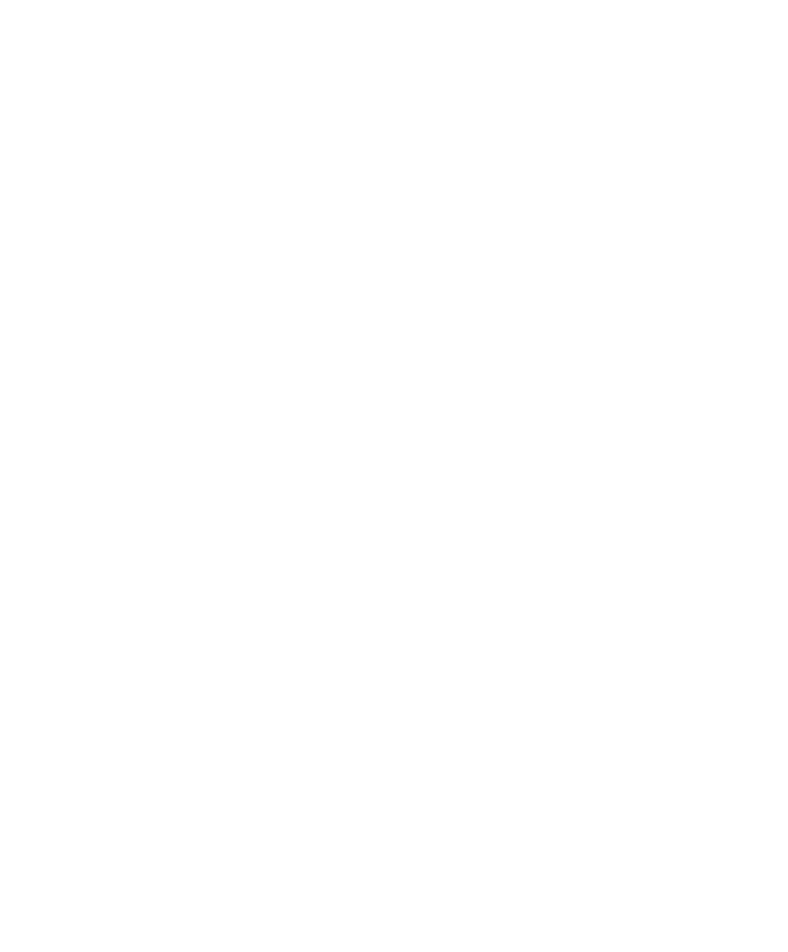
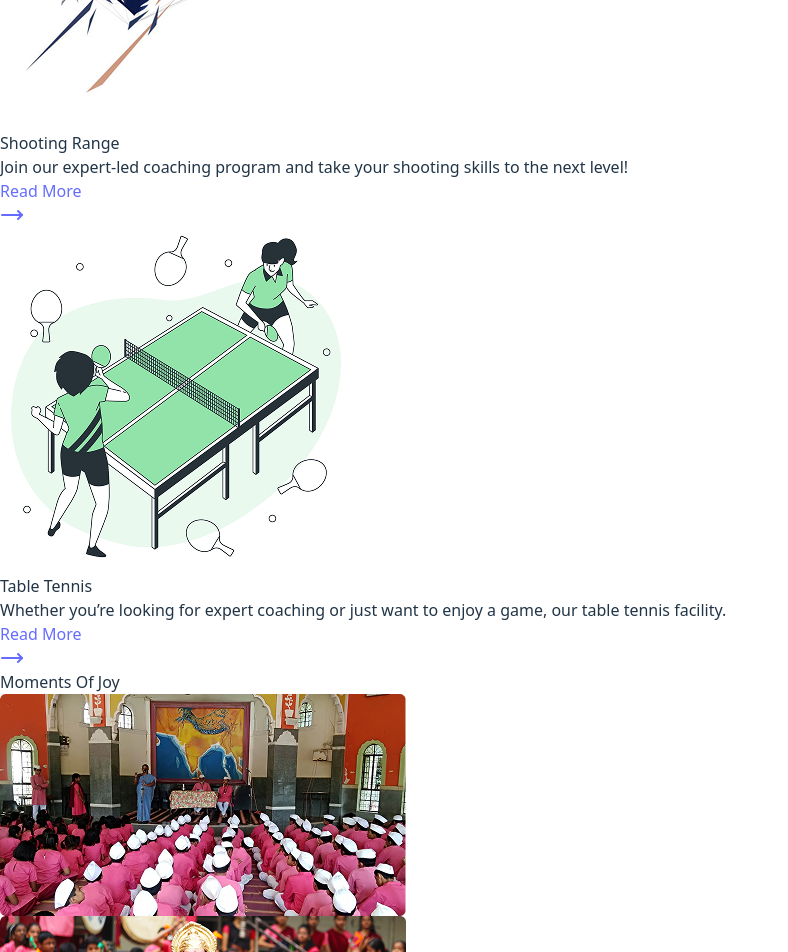
Before and after one commit to devangprjpt588/matrumandir, a React (Vite) app in the folder matrumandir-website/: page / in a window 1280 px wide. Shown: the part 1720-2672 px from the top of the page, without its empty margins (0-788 px from the left). Before the commit the page ends 1062 px from the top, so only its background shows below. Built offline with nearby package versions, Linux system fonts and the light colour scheme; the HTML template or start-up script is replaced by a standard one.

Commit message:
Home Page Done

```diff
--- a/matrumandir-website/package.json
+++ b/matrumandir-website/package.json
@@ -13,7 +13,9 @@
     "lucide-react": "^0.511.0",
     "react": "^19.1.0",
     "react-dom": "^19.1.0",
-    "react-router-dom": "^7.6.0"
+    "react-icons": "^5.5.0",
+    "react-router-dom": "^7.6.0",
+    "yet-another-react-lightbox": "^3.23.2"
   },
   "devDependencies": {
     "@eslint/js": "^9.25.0",
--- a/matrumandir-website/src/App.jsx
+++ b/matrumandir-website/src/App.jsx
@@ -1,5 +1,6 @@
 import { Routes, Route } from 'react-router-dom'
 import Headers from './components/Headers'
+import Footer from './components/Footer'
 import HomePage from './pages/HomePage'
 import AboutUs from './pages/AboutUs'
 import Coordinator from './pages/Coordinator'
@@ -19,6 +20,7 @@
         <Route path="/competition" element={<Competitions />} />
         <Route path="/contact" element={<Contact />} />
       </Routes>
+      <Footer />
     </>
   )
 }
--- /dev/null
+++ b/matrumandir-website/src/components/Card.jsx
@@ -0,0 +1,31 @@
+import { Link } from "react-router-dom";
+import { MoveRight } from "lucide-react";
+
+const Card = ({ image, title, description, link }) => {
+  return (
+    <div className="w-full md:w-1/3 flex items-stretch h-auto">
+      <div className="py-6 px-4 w-full">
+        <div className="w-full flex items-stretch h-full">
+          <div className="lg:shadow-md lg:hover:shadow-lg bg-white rounded-md flex flex-col justify-between">
+            <div className="rounded-t-md mb-5">
+              <img src={image} alt={title} className="w-full" />
+            </div>
+            <div className="px-4 pb-8 flex flex-col justify-between items-center space-y-6 text-center flex-grow">
+              <h3 className="text-2xl font-semibold">{title}</h3>
+              <p>{description}</p>
+              <Link
+                to={link}
+                className="inline-flex items-center gap-3 bg-transparent hover:bg-[#ff680B] text-[#ff680B] hover:text-white border-2 border-[#ff680B] px-4 py-2 rounded-lg font-semibold transition ease-in-out"
+              >
+                <span>Read More</span>
+                <MoveRight />
+              </Link>
+            </div>
+          </div>
+        </div>
+      </div>
+    </div>
+  );
+};
+
+export default Card;
--- /dev/null
+++ b/matrumandir-website/src/components/Footer.jsx
@@ -0,0 +1,85 @@
+import { Mail, MapPin, Phone } from "lucide-react";
+import { FaFacebookF, FaInstagram, FaLinkedinIn } from "react-icons/fa";
+import { Link } from "react-router-dom";
+import logoOm from "../assets/matrumandir-logo.svg";
+
+function Footer() {
+  return (
+    <footer className="bg-[#2c333a] text-white">
+      <div className="2xl:container mx-auto px-6 py-12 flex flex-col md:flex-row justify-between gap-12">
+
+        {/* Column 1: Logo and Contact Info */}
+        <div className="flex-1 space-y-6">
+          <img src={logoOm} alt="Om Logo" className="w-10" />
+          <div className="flex items-start gap-3">
+            <MapPin className="mt-1" />
+            <p>
+              Sector 25, Pradhikaran, Nigdi, Pimpri-Chinchwad,<br />
+              Pune, Maharashtra 411044
+            </p>
+          </div>
+            <div className="flex items-center gap-3">
+                <Phone />
+                <a href="tel:+912027168000" className="text-white w-fit hover:text-[#ff680B]">
+                    +91 20 27168000
+                </a>
+            </div>
+            <div className="flex items-center gap-3">
+                <Mail />
+                <a href="mailto:info@jpnvnigdi.org" className="text-white w-fit hover:text-[#ff680B]">
+                    info@jpnvnigdi.org
+                </a>
+            </div>
+        </div>
+
+        {/* Column 2: Quick Links + Social Links */}
+        <div className="flex-1 flex flex-col md:flex-row gap-12">
+
+          {/* Quick Links */}
+          <div className="space-y-4 w-7/12 flex flex-col">
+            <h3 className="text-xl font-semibold border-b w-fit pb-1">Quick Links</h3>
+            <div className="flex flex-col gap-2">
+                <Link to="/" className="text-white w-fit hover:text-[#ff680B]">Home</Link>
+                <Link to="/about" className="text-white w-fit hover:text-[#ff680B]">About Us</Link>
+                <Link to="/coordinator" className="text-white w-fit hover:text-[#ff680B]">Coordinator</Link>
+                <Link to="/programs" className="text-white w-fit hover:text-[#ff680B]">Programs</Link>
+                <Link to="/competition" className="text-white w-fit hover:text-[#ff680B]">Competition</Link>
+                <Link to="/contact" className="text-white w-fit hover:text-[#ff680B]">Contact</Link>
+            </div>
+          </div>
+
+          {/* Follow Us */}
+          <div className="space-y-4">
+            <h3 className="text-xl font-semibold border-b w-fit pb-1">Follow Us</h3>
+            <div className="flex gap-4">
+              <a href="#" className="w-10 h-10 flex items-center justify-center rounded-full border border-white hover:border-[#ff680B] hover:bg-[#ff680B] text-white hover:text-white transition">
+                <FaFacebookF />
+              </a>
+              <a href="#" className="w-10 h-10 flex items-center justify-center rounded-full border border-white hover:border-[#ff680B] hover:bg-[#ff680B] text-white hover:text-white transition">
+                <FaInstagram />
+              </a>
+              <a href="#" className="w-10 h-10 flex items-center justify-center rounded-full border border-white hover:border-[#ff680B] hover:bg-[#ff680B] text-white hover:text-white transition">
+                <FaLinkedinIn />
+              </a>
+            </div>
+          </div>
+
+        </div>
+      </div>
+
+      {/* Bottom Bar */}
+      <div className="bg-[#212121] py-4 text-center text-sm">
+        Powered by{" "}
+        <a
+          href="https://technossplash.com" className="text-white w-fit hover:text-[#ff680B] underline hover:no-underline"
+          target="_blank"
+          rel="noopener noreferrer"
+        >
+          Technossplash Solutions Private Limited
+        </a>
+      </div>
+    </footer>
+  );
+}
+
+export default Footer;
--- /dev/null
+++ b/matrumandir-website/src/components/Gallery.jsx
@@ -0,0 +1,61 @@
+import 'yet-another-react-lightbox/styles.css'
+import Lightbox from 'yet-another-react-lightbox';
+import { Link } from 'react-router-dom'
+import { MoveRight } from 'lucide-react'
+import { useState } from 'react';
+import gallery1 from '../assets/joy1.png';
+import gallery2 from '../assets/joy2.png';
+import gallery3 from '../assets/joy3.png';
+import gallery4 from '../assets/joy3.png';
+import gallery5 from '../assets/joy1.png';
+import gallery6 from '../assets/joy2.png';
+
+const slides = [
+  { src: gallery1 },
+  { src: gallery2 },
+  { src: gallery3 },
+  { src: gallery4 },
+  { src: gallery5 },
+  { src: gallery6 },
+];
+
+export default function Gallery() {
+  const [open, setOpen] = useState(false);
+  const [index, setIndex] = useState(0);
+
+  const handleClick = (i) => {
+    setIndex(i);
+    setOpen(true);
+  };
+
+  return (
+    <>
+      <div className="grid grid-cols-1 sm:grid-cols-2 lg:grid-cols-3 gap-6">
+        {slides.map((image, i) => (
+          <img
+            key={i}
+            src={image.src}
+            alt={`Gallery ${i + 1}`}
+            className="cursor-pointer w-full h-64 object-cover rounded-md shadow-md hover:shadow-lg transition"
+            onClick={() => handleClick(i)}
+          />
+        ))}
+      </div>
+
+      <Link to="/programs"
+            className="mt-16 inline-flex items-center gap-3 bg-transparent hover:bg-[#ff680B] text-[#ff680B] hover:text-white border-2 border-[#ff680B] px-4 py-2 rounded-lg font-semibold transition ease-in-out"
+        >
+            <span>Read More</span>
+            <MoveRight />
+        </Link>
+
+      <Lightbox
+        open={open}
+        close={() => setOpen(false)}
+        slides={slides}
+        index={index}
+        on={{ view: ({ index }) => setIndex(index) }}
+      />
+    </>
+  );
+}
--- a/matrumandir-website/src/pages/HomePage.jsx
+++ b/matrumandir-website/src/pages/HomePage.jsx
@@ -1,10 +1,35 @@
 import Banner from '../components/Banner'
+import Card from '../components/Card'
+import Gallery from '../components/Gallery'
 import { Link } from 'react-router-dom'
 import { MoveRight } from 'lucide-react'
-import homeBg from '../assets/carousel1.png'
-import whoWeAre from '../assets/whoweare.png'
+import homeBgImg from '../assets/carousel1.png'
+import whoWeAreImg from '../assets/whoweare.png'
+import yogaImg from '../assets/yoga.png'
+import shootingImg from '../assets/shooting.png'
+import tennisImg from '../assets/tennis.png'
 
 function HomePage() {
+  const activities = [
+    {
+      title: "Yoga",
+      description: "Discover the power of yoga and unlock a healthier, more balanced life!",
+      image: yogaImg,
+      link: "/competition",
+    },
+    {
+      title: "Shooting Range",
+      description: "Join our expert-led coaching program and take your shooting skills to the next level! ",
+      image: shootingImg,
+      link: "/competition",
+    },
+    {
+      title: "Table Tennis",
+      description: "Whether you’re looking for expert coaching or just want to enjoy a game, our table tennis facility.",
+      image: tennisImg,
+      link: "/competition",
+    },
+  ];
   return (
     <>
       <Banner
@@ -12,7 +37,7 @@
         subtitle="Empowering Youth, Inspiring Futures"
         primaryBtn={{ label: "View Competition", link: "/competition" }}
         secondaryBtn={{ label: "Join Us", link: "/contact" }}
-        backgroundImage={homeBg}
+        backgroundImage={homeBgImg}
       />
       <section>
         <div className="2xl:container mx-auto px-6 my-24">
@@ -36,7 +61,7 @@
               </Link>
             </div>
             <div className="w-full lg:w-1/2 mt-10 lg:mt-0">
-              <img src={whoWeAre} alt="Who We Are" className="w-full h-auto object-cover" />
+              <img src={whoWeAreImg} alt="Who We Are" className="w-full h-auto object-cover" />
             </div>
           </div>
         </div>
@@ -56,15 +81,35 @@
             </div>
             <div className="w-full">
               <div className="lg:w-full mx-auto md:flex md:flex-wrap">
-                <div className="w-full md:w-1/3 flex items-stretch h-auto">
-                  <div className="py-6 px-4">
-                    <div className='w-full flex items-stretch h-full'>
-                      <div className='lg:shadow-md lg:hover:shadow-lg bg-[#F8F8F8] hover:bg-gradient-to-b from-[#feffe3] from-5% via-[#F8F8F8] via-70% to-[#feffe3] to-95% rounded-md'>
-
-                      </div>
-                    </div>
-                  </div>
+                <div className="flex flex-wrap -mx-4">
+                  {activities.map((item, index) => (
+                    <Card
+                      key={index}
+                      title={item.title}
+                      description={item.description}
+                      image={item.image}
+                      link={item.link}
+                    />
+                  ))}
                 </div>
+              </div>
+            </div>
+          </div>
+        </div>
+      </section>
+      <section>
+        <div className="2xl:container mx-auto px-6 py-24">
+          <div className="flex flex-wrap flex-col">
+            <div className="w-full">
+              <div className="pb-12 text-center">
+                <h2 className="text-2xl md:text-5xl font-bold mb-8">
+                  Moments Of Joy
+                </h2>
+              </div>
+            </div>
+            <div className="w-full">
+              <div className="lg:w-full mx-auto md:flex md:flex-wrap justify-center">
+                <Gallery />
               </div>
             </div>
           </div>
```
Also changed, not shown: 1 other file (tests, documents, lock files or other folders).
